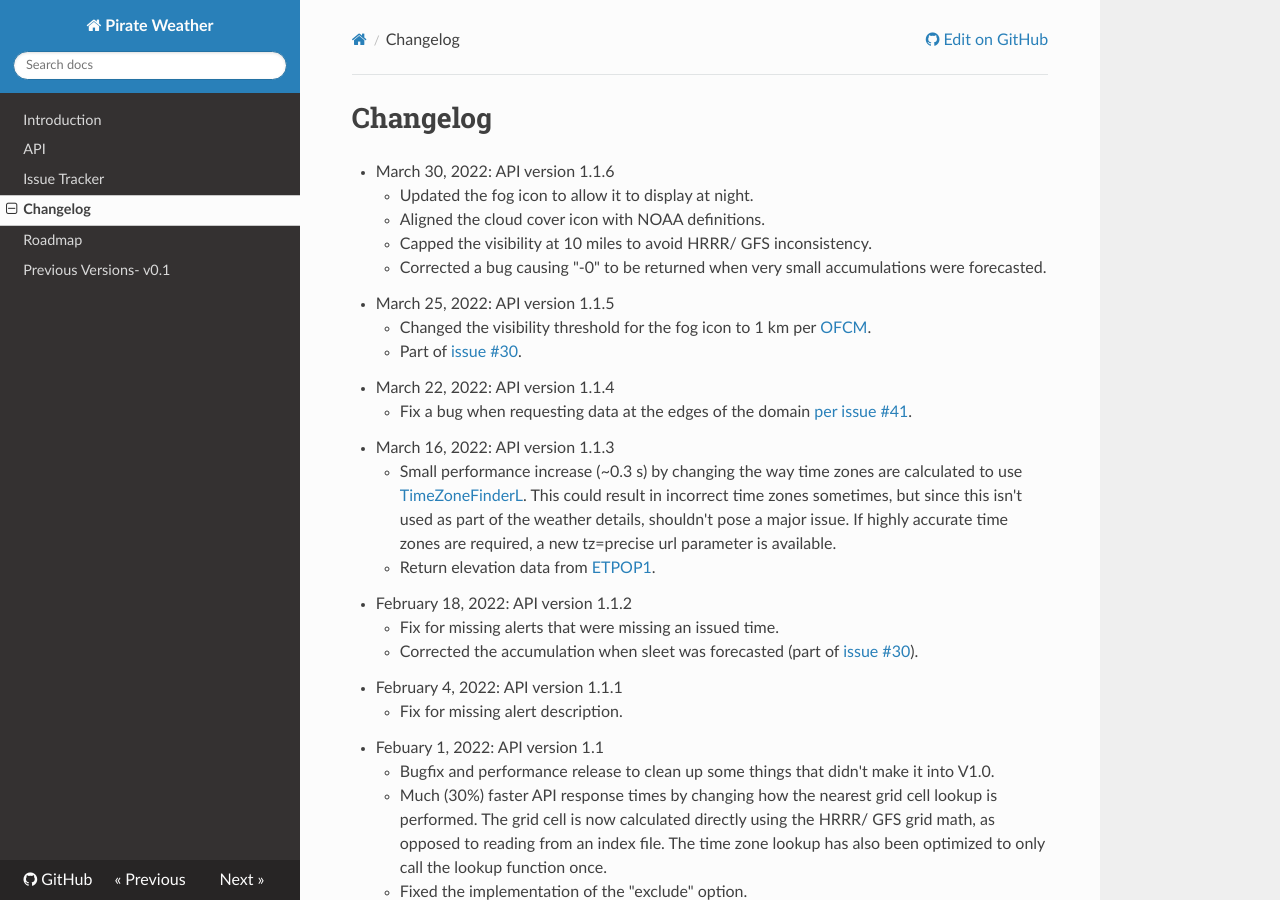
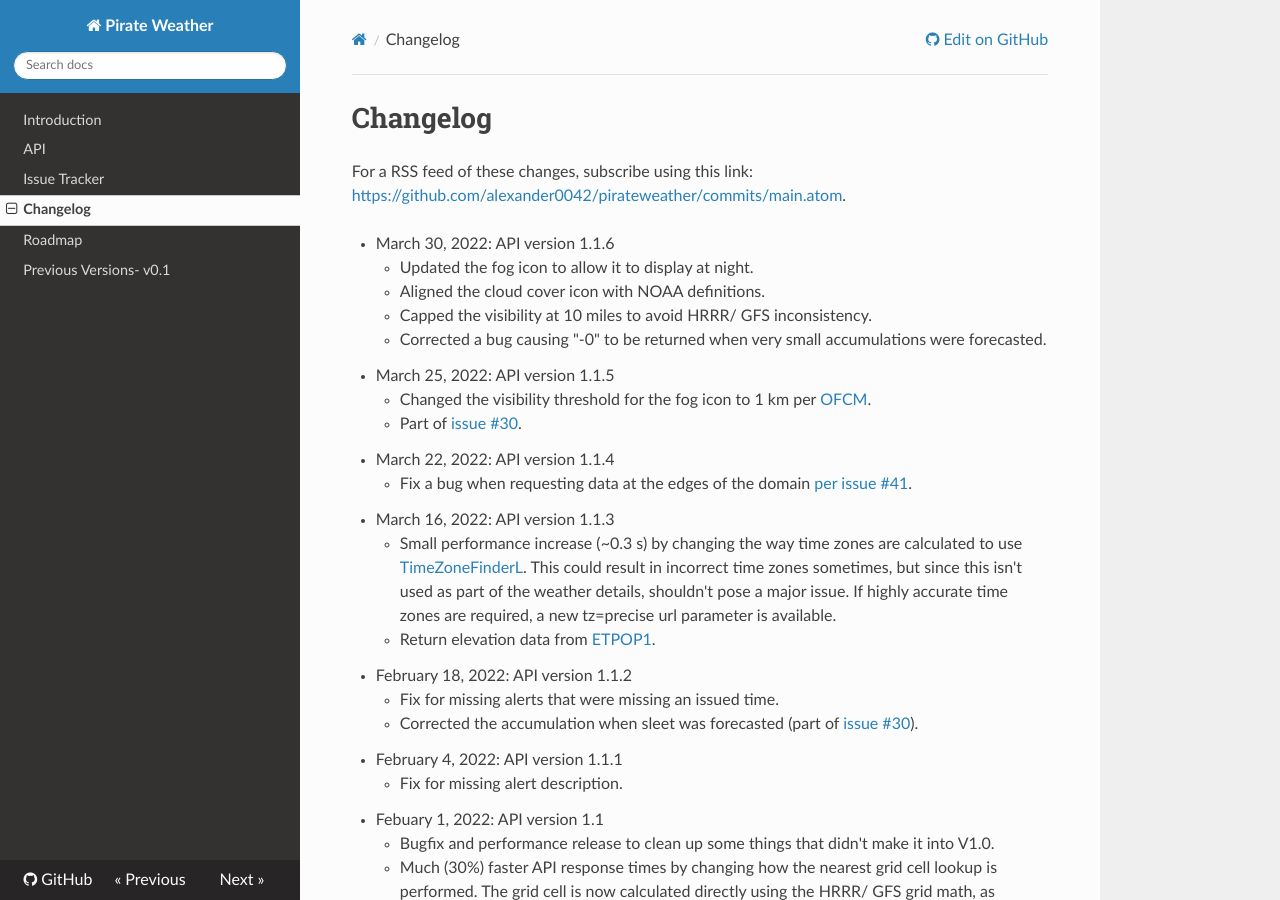
Before and after one commit to Pirate-Weather/pirateweather, an MkDocs documentation site: the page built from docs/changelog.md, in a window 1280 px wide and 900 px high. Built offline with MkDocs 1.6.1, drawn with Linux system fonts in a browser that asks for light colours; nearby versions of some CDN libraries.

Commit message:
Add RSS feed

```diff
--- a/docs/changelog.md
+++ b/docs/changelog.md
@@ -1,4 +1,7 @@
 # Changelog
+
+For a RSS feed of these changes, subscribe using this link: <https://github.com/alexander0042/pirateweather/commits/main.atom>.
+
 * March 30, 2022: API version 1.1.6
     * Updated the fog icon to allow it to display at night.
 	* Aligned the cloud cover icon with NOAA definitions.
```
